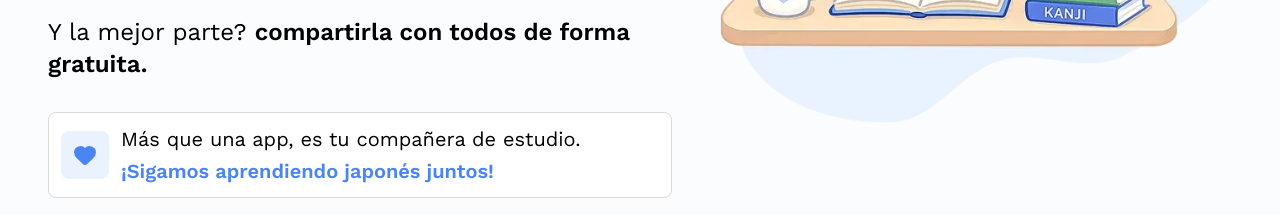
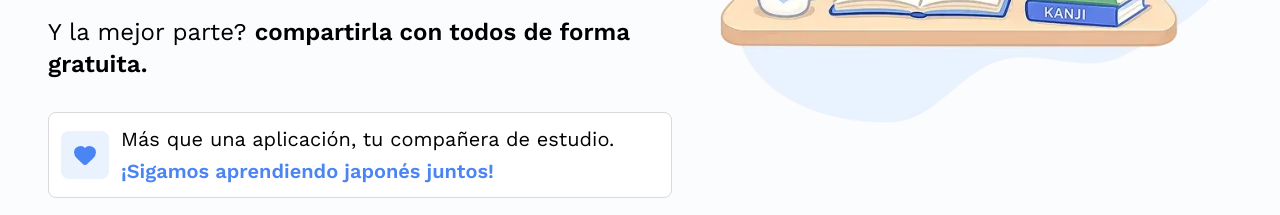
Before and after one commit to Denchirocio/Denchinonihongo, a React (Vite) app: page / in a window 1280 px wide. Shown: the part 1940-2155 px from the top of the page. Built offline with nearby package versions, Linux system fonts and the light colour scheme.

Commit message:
Cambiar texto de la cajita en OriginStory

```diff
--- a/src/components/OriginStory.tsx
+++ b/src/components/OriginStory.tsx
@@ -79,7 +79,7 @@ export default function OriginStory() {
                 <Heart className="h-6 w-6 fill-[#4b85f4] text-[#4b85f4]" />
               </div>
               <div className="flex flex-col gap-1 text-base sm:text-lg lg:text-xl">
-                <p className="text-black">Más que una app, es tu compañera de estudio.</p>
+                <p className="text-black">Más que una aplicación, tu compañera de estudio.</p>
                 <p className="font-semibold text-[#4b85f4]">¡Sigamos aprendiendo japonés juntos!</p>
               </div>
             </div>
```
